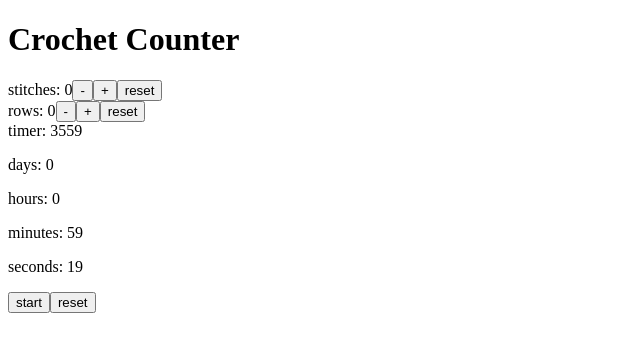
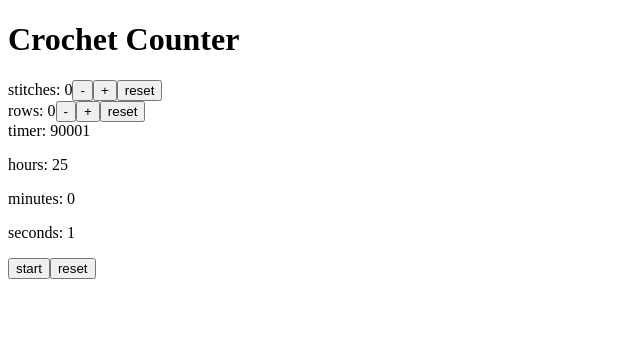
Before and after one commit to SafiaKhalid/crochet-counter, a React (Vite) app: page / in a window 1280 px wide. Shown: the top 352 px of the page, without its empty margins (0-640 px from the left). Built offline with nearby package versions, Linux system fonts and the light colour scheme.

Commit message:
Timer displays hours

```diff
--- a/src/Timer.jsx
+++ b/src/Timer.jsx
@@ -2,7 +2,7 @@ import React, {useState, useEffect, useRef} from "react";
 
 
 const Timer = () => {
-    const [time, setTime] = useState(3559)
+    const [time, setTime] = useState(90001)
     const [timerStart, setTimerStart] = useState(false)
     let timerInterval
 
@@ -25,9 +25,7 @@ const Timer = () => {
     }
 
     return <section className="timer">timer: {time}
-    <p>days: {Math.floor(time / (1000 * 60 * 60 * 24))}</p>
-    <p>hours: {Math.floor((time % (1000 * 60 * 60 *24)) / (1000 * 60 * 60))}</p>
-    {/* <p>minutes: {Math.floor((time % (1000 * 60 * 60)) / (1000 * 60))}</p>     */}
+    <p>hours: {Math.floor(time /3600)}</p>
     <p>minutes: {Math.floor((time%3600)/60)}</p>
     <p>seconds: {Math.floor(time %60) }</p>
         <button className="function-btn" onClick={() => setTimerStart(!timerStart)}>{timerStart? 'pause':'start'}</button>
```
